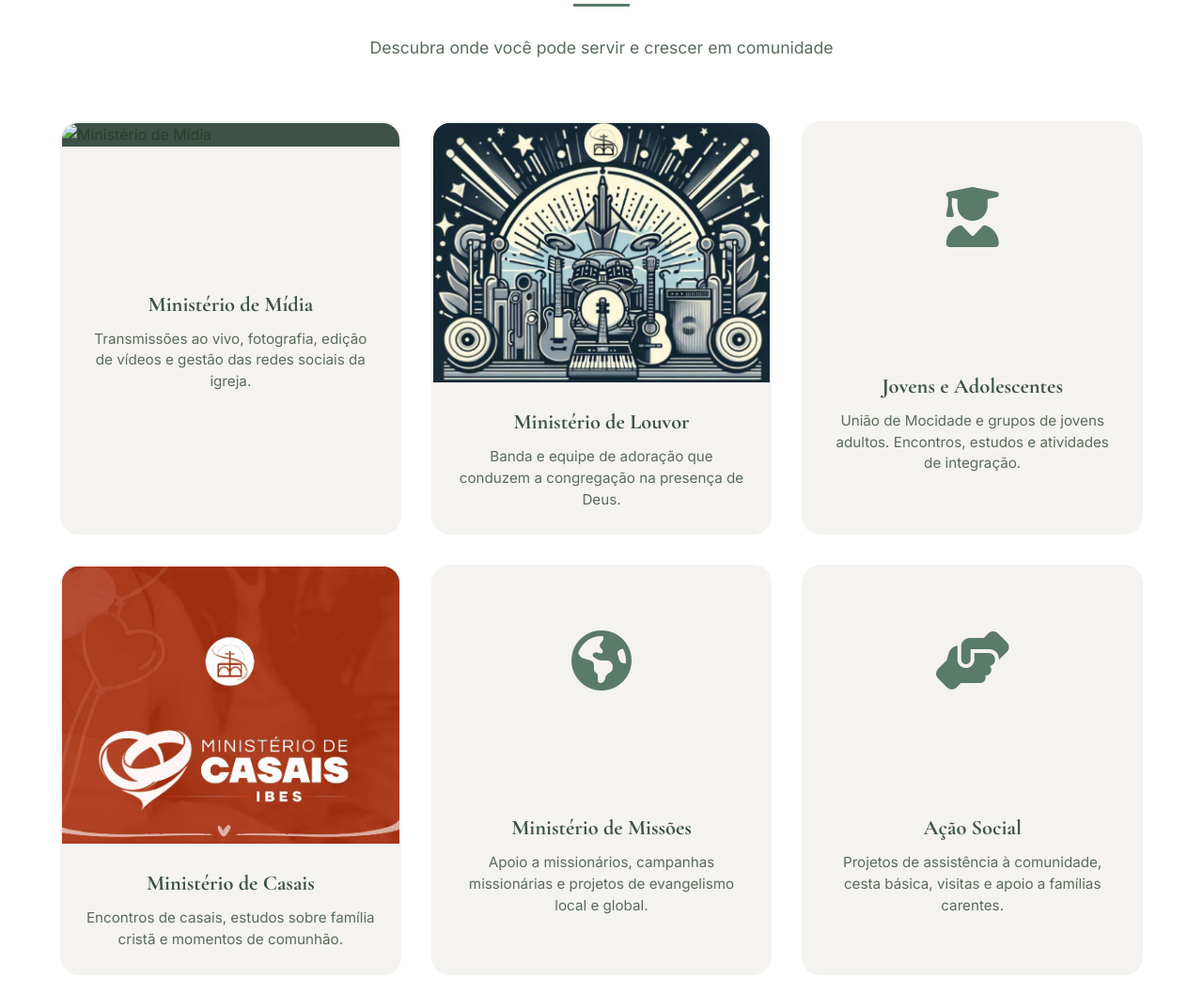
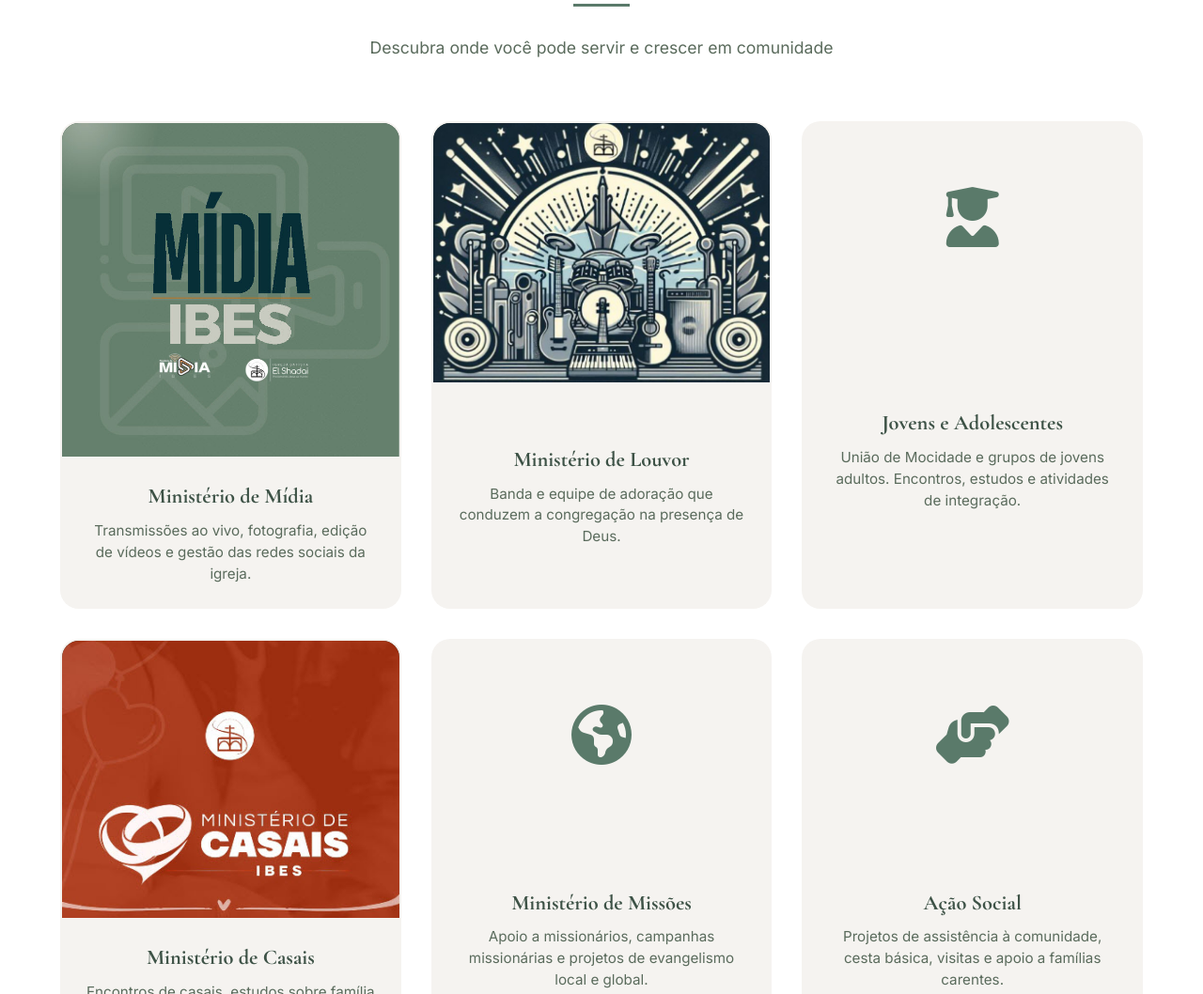
Before and after one commit to rslima01/Site-da-igreja, a plain HTML site: page index.html in a window 1280 px wide. Shown: the part 3225-4283 px from the top of the page at 94% size. Drawn offline with nearby package versions, Linux system fonts and the light colour scheme.

Commit message:
Update index.html

```diff
--- a/index.html
+++ b/index.html
@@ -1504,7 +1504,7 @@
             <div class="ministries-grid">
                 <div class="ministry-card">
                     <div class="ministry-image-container">
-                        <img src="./ibes_midia_oficial.jpg" alt="Ministério de Mídia" class="ministry-image">
+                        <img src="./ibes_logo_midia_oficial.jpg" alt="Ministério de Mídia" class="ministry-image">
                     </div>
                     <div class="ministry-content">
                         <h3>Ministério de Mídia</h3>
@@ -1594,6 +1594,7 @@
 
                 <div class="ministry-card">
                     <div class="ministry-image-container" style="background: var(--cream); display: flex; align-items: center; justify-content: center; min-height: 200px;">
+                         <img src="./ibes_logo_min_infantil_oficial.jpg" alt="SMHB" class="ministry-image">
                         <i class="fas fa-child" style="font-size: 4rem; color: var(--primary-green);"></i>
                     </div>
                     <div class="ministry-content">
```
